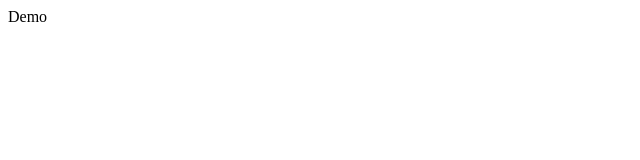
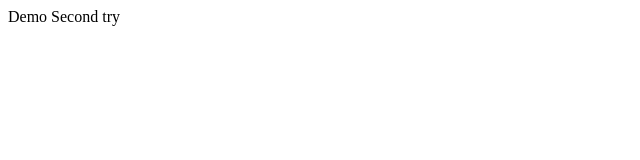
Before and after one commit to windel01/Demo, a plain HTML site: page index.html in a window 1280 px wide. Shown: the full height of the page, 0-640 px from the left. Drawn offline with Linux system fonts and the light colour scheme.

Commit message:
Second commit

```diff
--- a/index.html
+++ b/index.html
@@ -2,5 +2,7 @@
 	<head><title></title></head>
 	<body>
 			Demo
+
+			Second try
 	</body>
 </html>
```
